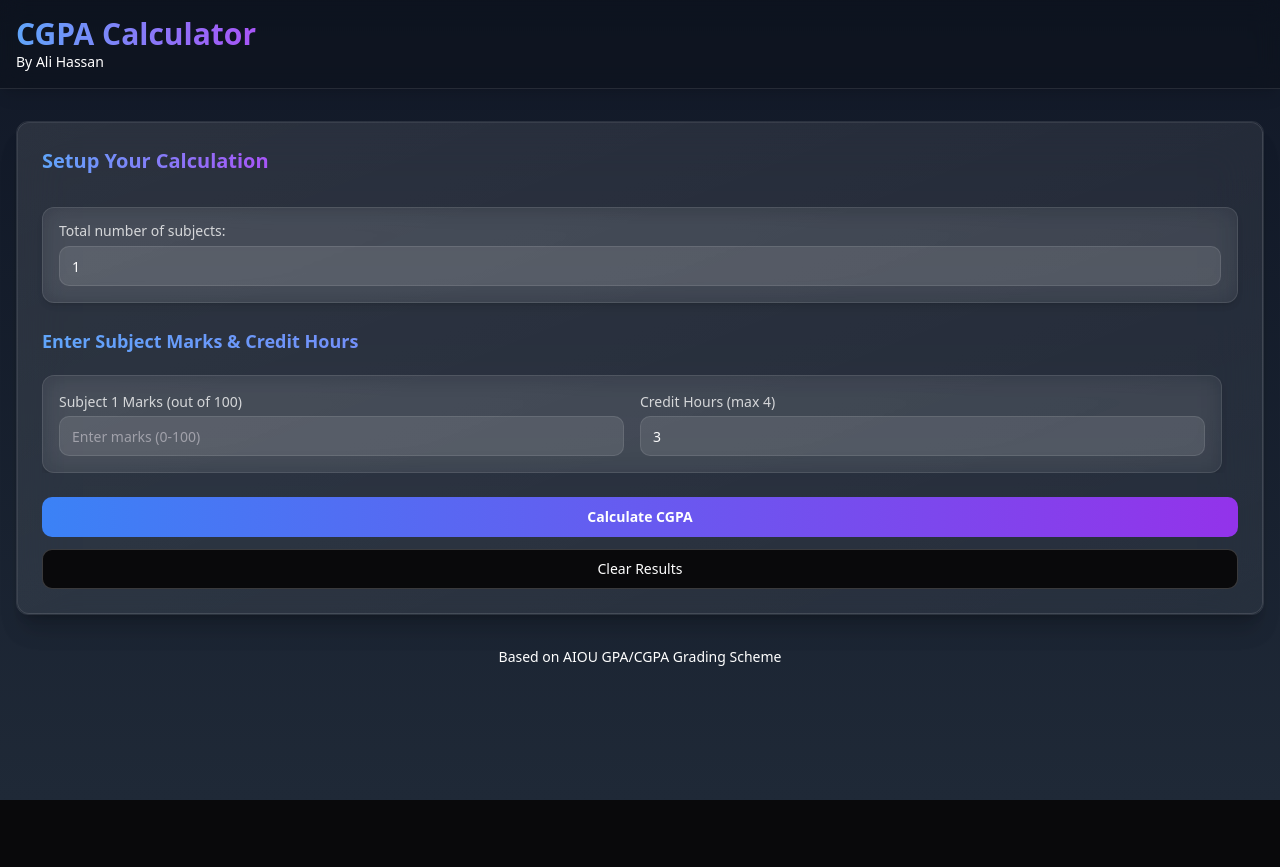
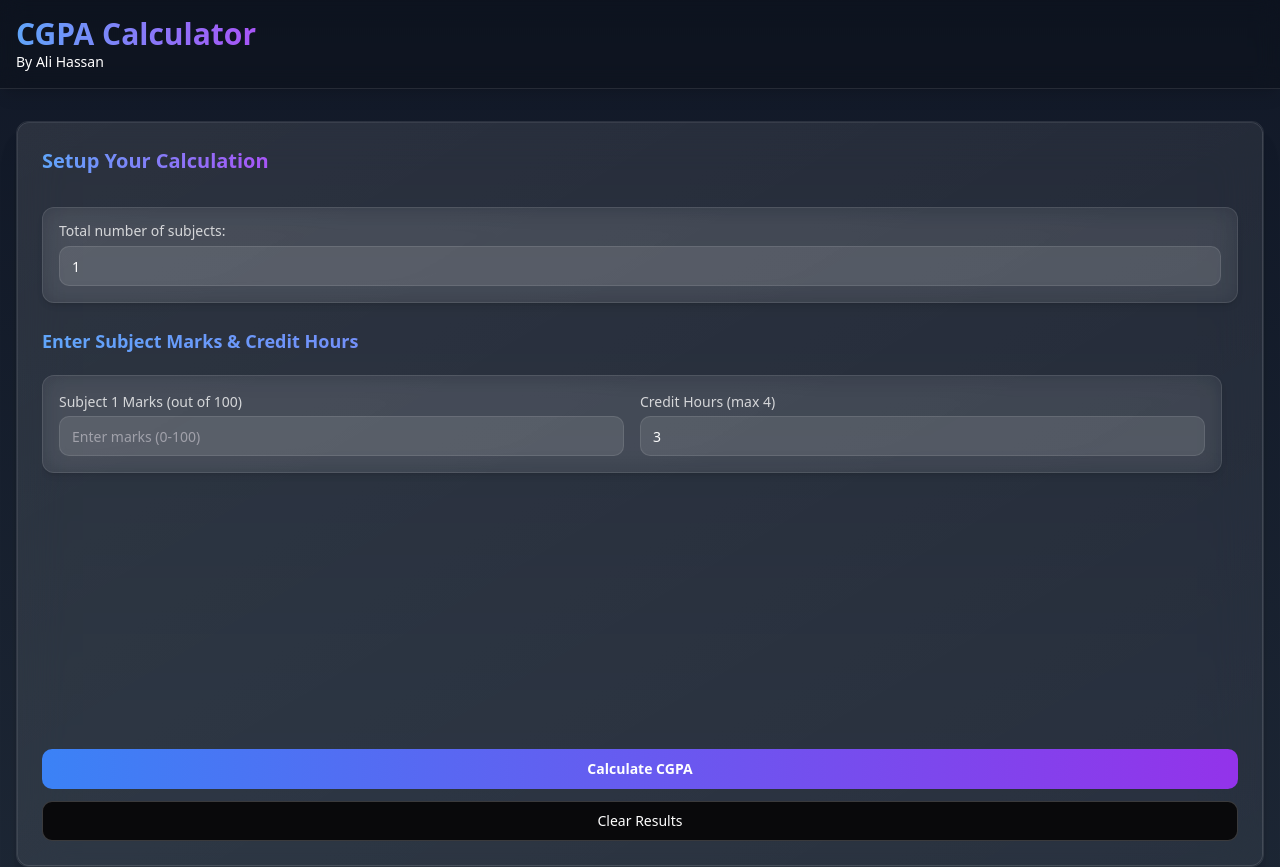
Before and after one commit to Alihassan-aws/AIOU-CGPA-Calculator, a React (Vite) app: page / in a window 1280 px wide. Shown: the top 867 px of the page. Before the commit the page ends 800 px from the top, so only its background shows below. Built offline with nearby package versions, Linux system fonts and the light colour scheme.

Commit message:
Fix: Subject list scroll issue
Fixes the scrolling behavior of the subject list section.

```diff
--- a/src/components/SubjectList.tsx
+++ b/src/components/SubjectList.tsx
@@ -25,7 +25,7 @@ const SubjectList: React.FC<SubjectListProps> = ({
     <div className="space-y-5">
       <h3 className="text-lg font-semibold text-gradient">Enter Subject Marks & Credit Hours</h3>
 
-      <ScrollArea className="max-h-[350px] pr-2">
+      <ScrollArea className="h-[350px] pr-2">
         <div className="space-y-4 pr-2">
           {subjects.map((subject, index) => (
             <motion.div
```
